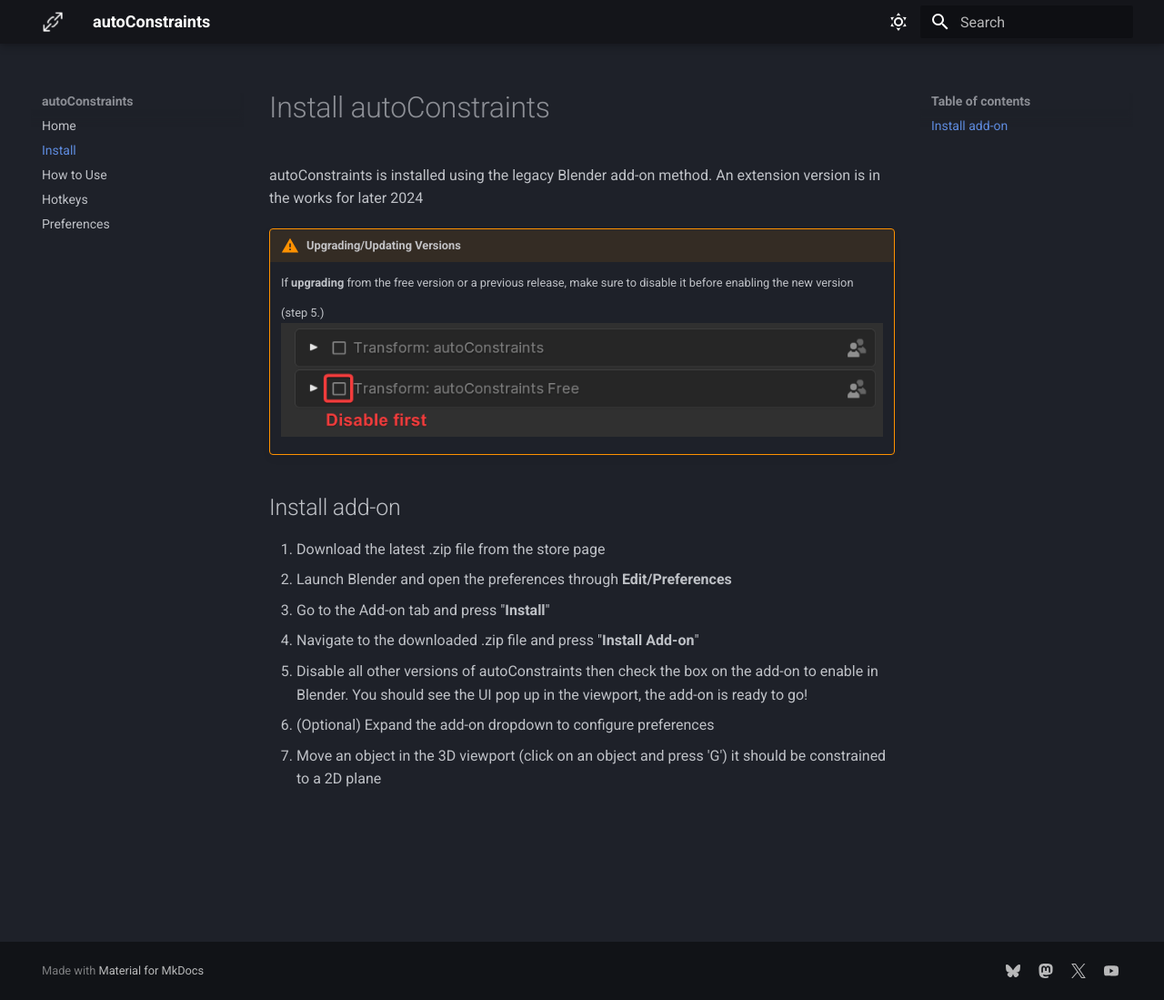
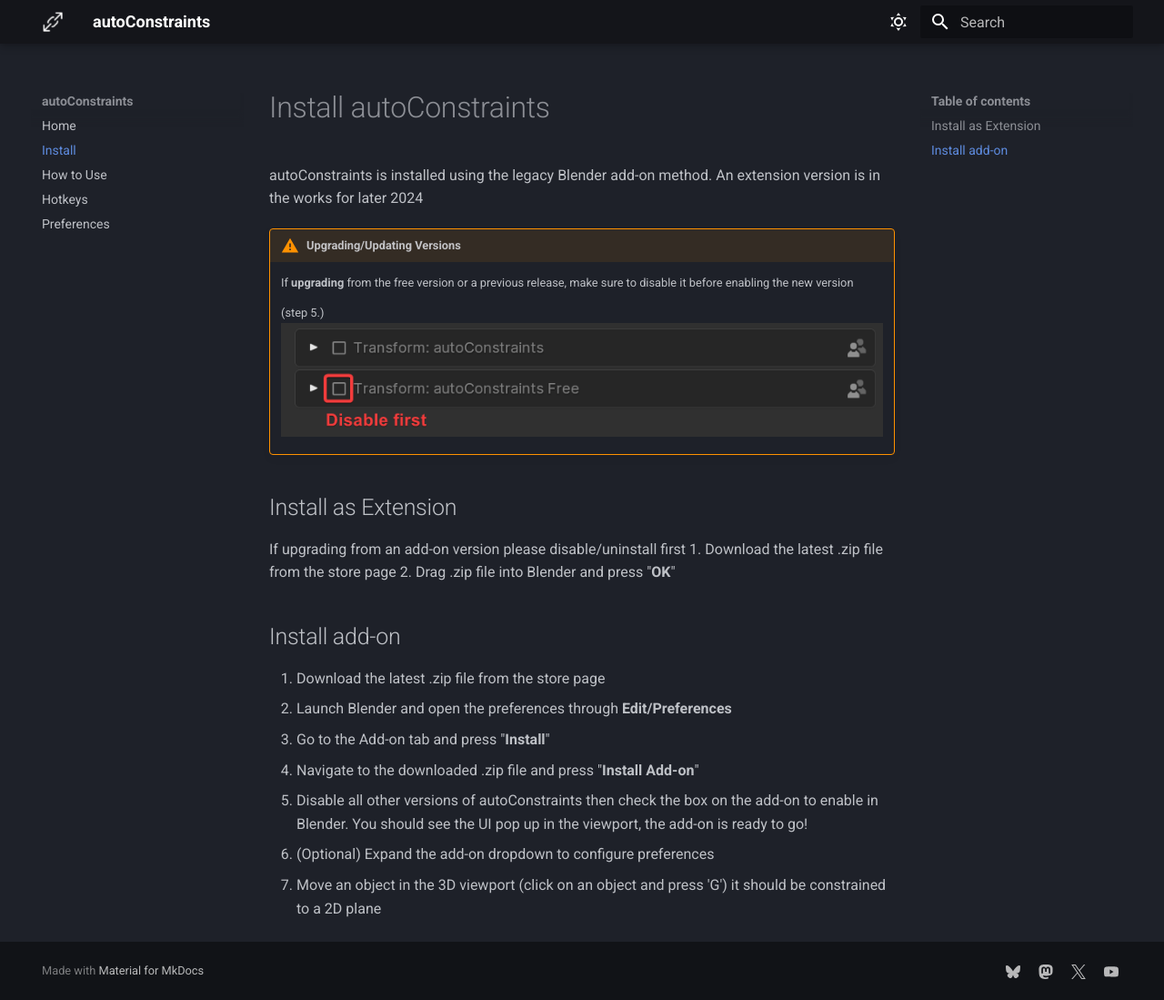
Before and after one commit to SpaghetMeNot/autoconstraints, an MkDocs documentation site: the page built from docs/install.md, in a window 1280 px wide and 1099 px high. Shown: the whole window at 91% size. Built offline with MkDocs 1.6.1 and Material for MkDocs 9.7.7, drawn with Linux system fonts in a browser that asks for light colours; some web fonts are replaced.

Commit message:
Extension instructions

```diff
--- a/docs/install.md
+++ b/docs/install.md
@@ -7,6 +7,11 @@
     (step 5.)
     ![Image](assets/image.webp)
 
+## Install as Extension
+If upgrading from an add-on version please disable/uninstall first
+1. Download the latest .zip file from the store page
+2. Drag .zip file into Blender and press "**OK**"
+
 ## Install add-on
 1. Download the latest .zip file from the store page
 2. Launch Blender and open the preferences through **Edit/Preferences**
```
